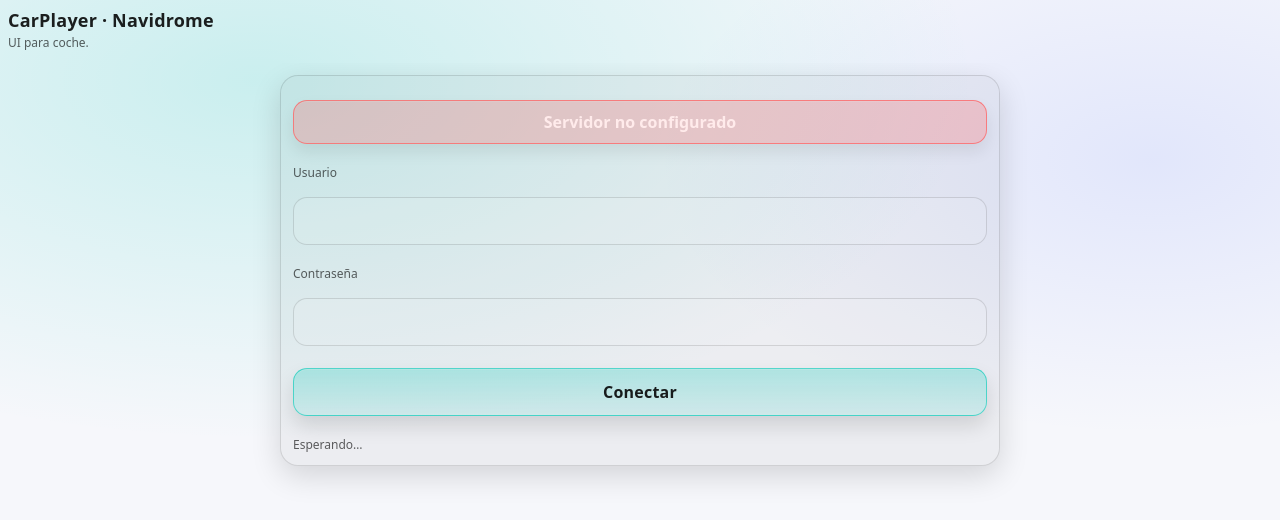
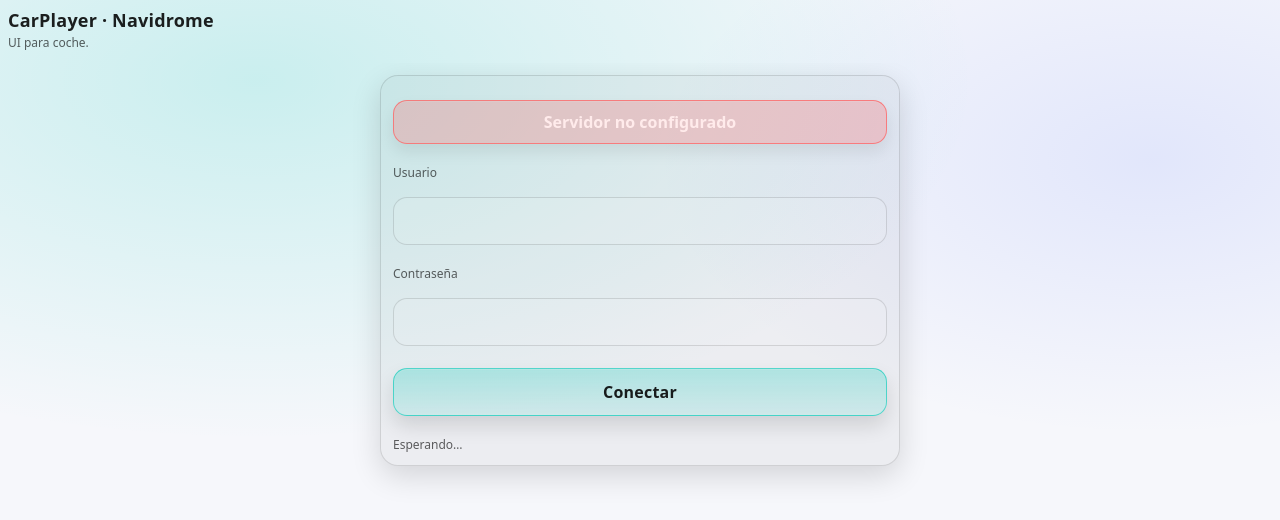
Before and after one commit to GOTXE/caraudio, a plain HTML site: page index.html in a window 1280 px wide. Drawn offline with Linux system fonts and the light colour scheme.

Commit message:
Narrow login card

```diff
--- a/index.html
+++ b/index.html
@@ -505,7 +505,7 @@
         overflow: auto;
       }
       .loginCard {
-        width: min(720px, 100%);
+        width: min(520px, 100%);
         display: grid;
         gap: 10px;
       }
```
